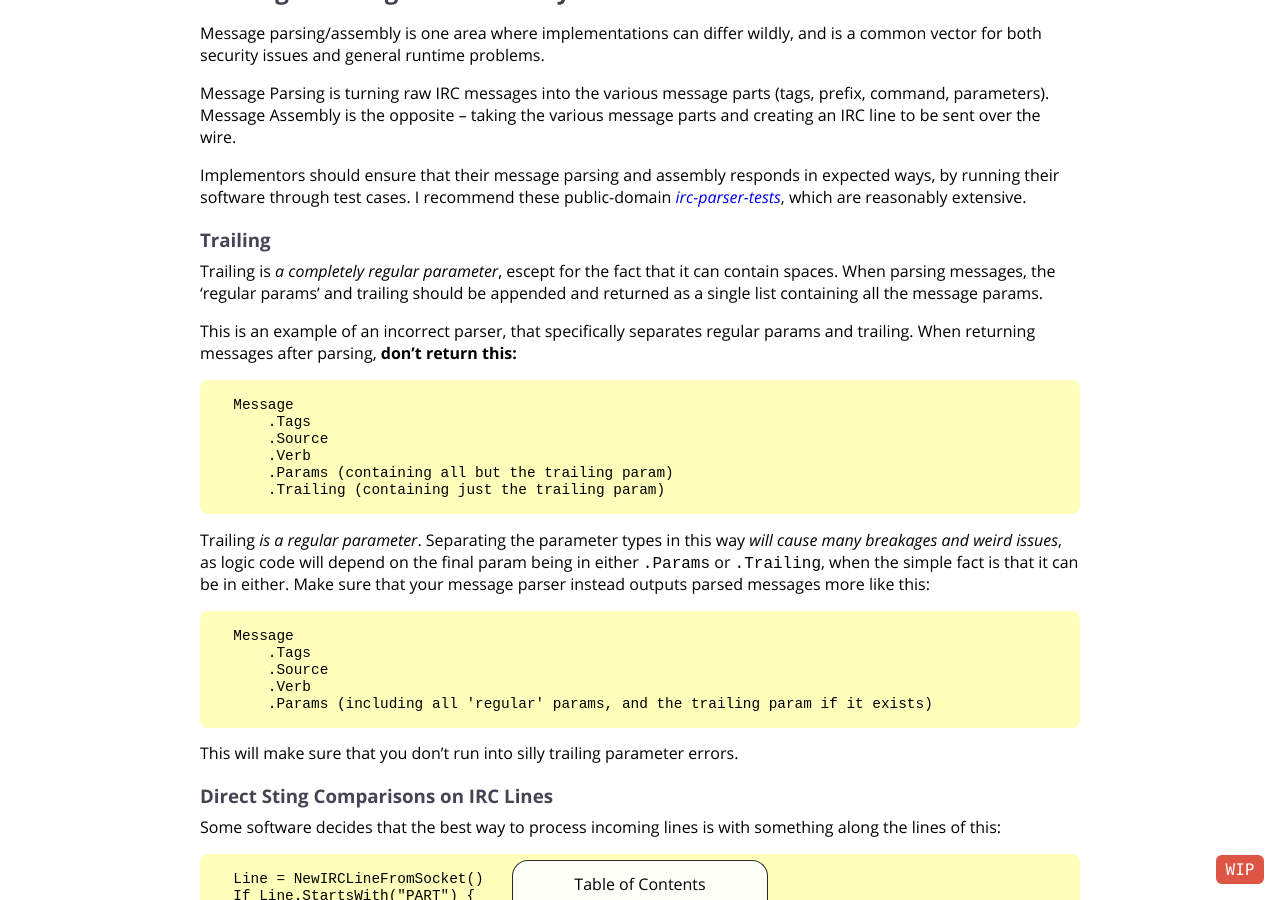
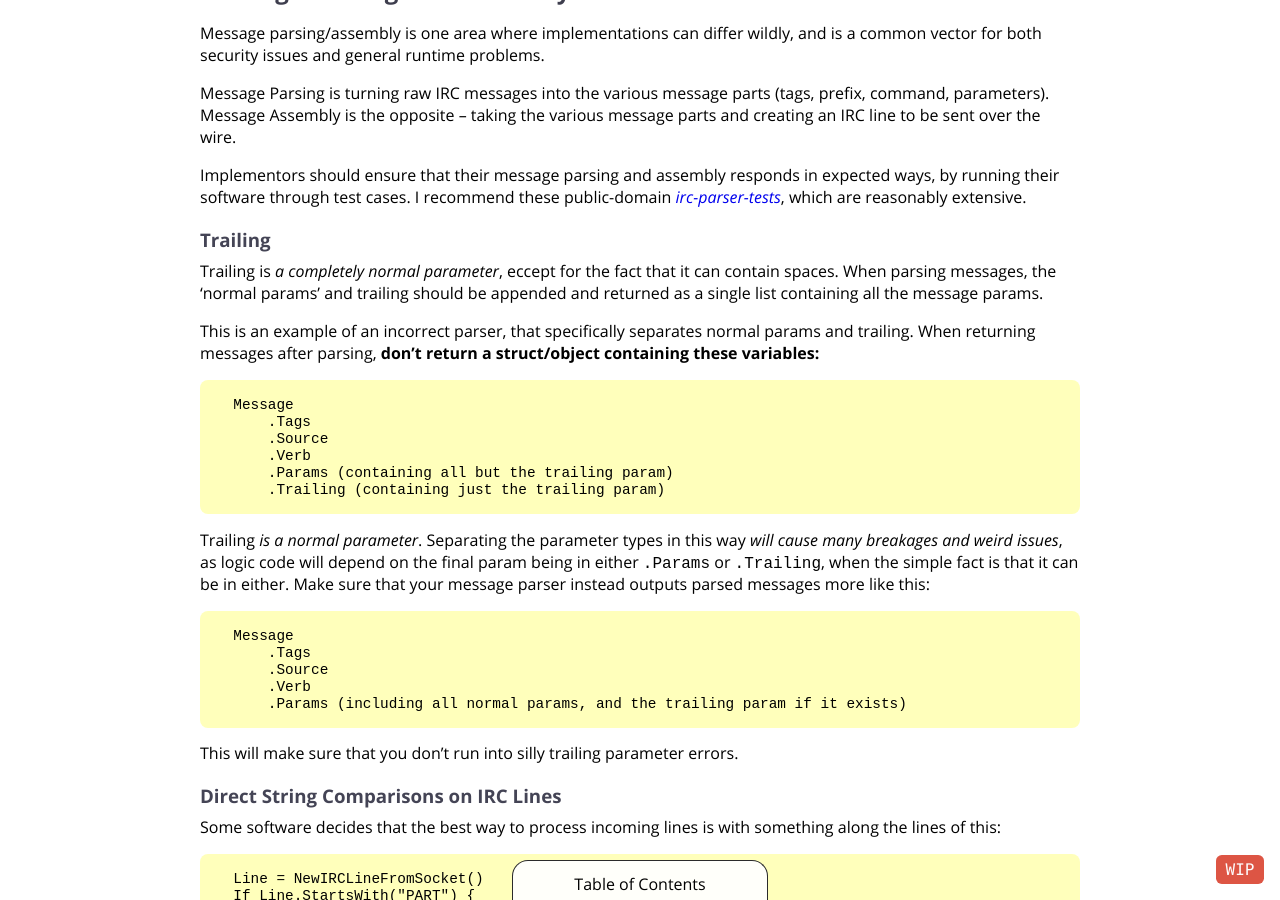
Before and after one commit to ircdocs/modern-irc, a Jekyll site: the page built from index.md, in a window 1280 px wide and 900 px high, scrolled down 68410 px. Built offline with Jekyll 4.4.1, drawn with Linux system fonts in a browser that asks for light colours.

Commit message:
notes: Minor editing (thanks dx)

```diff
--- a/_includes/modern-appendix.md
+++ b/_includes/modern-appendix.md
@@ -1231,9 +1231,9 @@ Implementors should ensure that their message parsing and assembly responds in e
 
 ### Trailing
 
-Trailing is _a completely regular parameter_, escept for the fact that it can contain spaces. When parsing messages, the 'regular params' and trailing should be appended and returned as a single list containing all the message params.
+Trailing is _a completely normal parameter_, eccept for the fact that it can contain spaces. When parsing messages, the 'normal params' and trailing should be appended and returned as a single list containing all the message params.
 
-This is an example of an incorrect parser, that specifically separates regular params and trailing. When returning messages after parsing, **don't return this:**
+This is an example of an incorrect parser, that specifically separates normal params and trailing. When returning messages after parsing, **don't return a struct/object containing these variables:**
 
       Message
           .Tags
@@ -1242,17 +1242,17 @@ This is an example of an incorrect parser, that specifically separates regular p
           .Params (containing all but the trailing param)
           .Trailing (containing just the trailing param)
 
-Trailing _is a regular parameter_. Separating the parameter types in this way _will cause many breakages and weird issues_, as logic code will depend on the final param being in either `.Params` or `.Trailing`, when the simple fact is that it can be in either. Make sure that your message parser instead outputs parsed messages more like this:
+Trailing _is a normal parameter_. Separating the parameter types in this way _will cause many breakages and weird issues_, as logic code will depend on the final param being in either `.Params` or `.Trailing`, when the simple fact is that it can be in either. Make sure that your message parser instead outputs parsed messages more like this:
 
       Message
           .Tags
           .Source
           .Verb
-          .Params (including all 'regular' params, and the trailing param if it exists)
+          .Params (including all normal params, and the trailing param if it exists)
 
 This will make sure that you don't run into silly trailing parameter errors.
 
-### Direct Sting Comparisons on IRC Lines
+### Direct String Comparisons on IRC Lines
 
 Some software decides that the best way to process incoming lines is with something along the lines of this:
 
```
